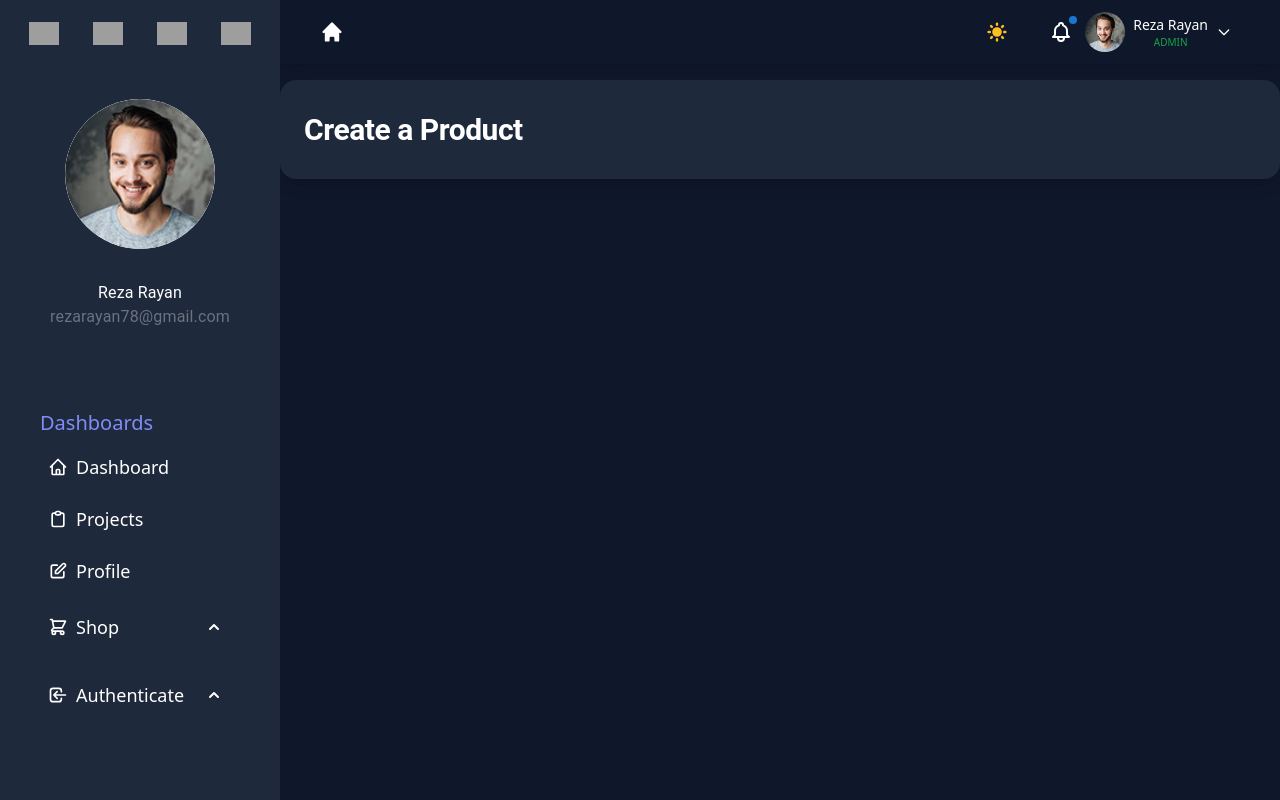
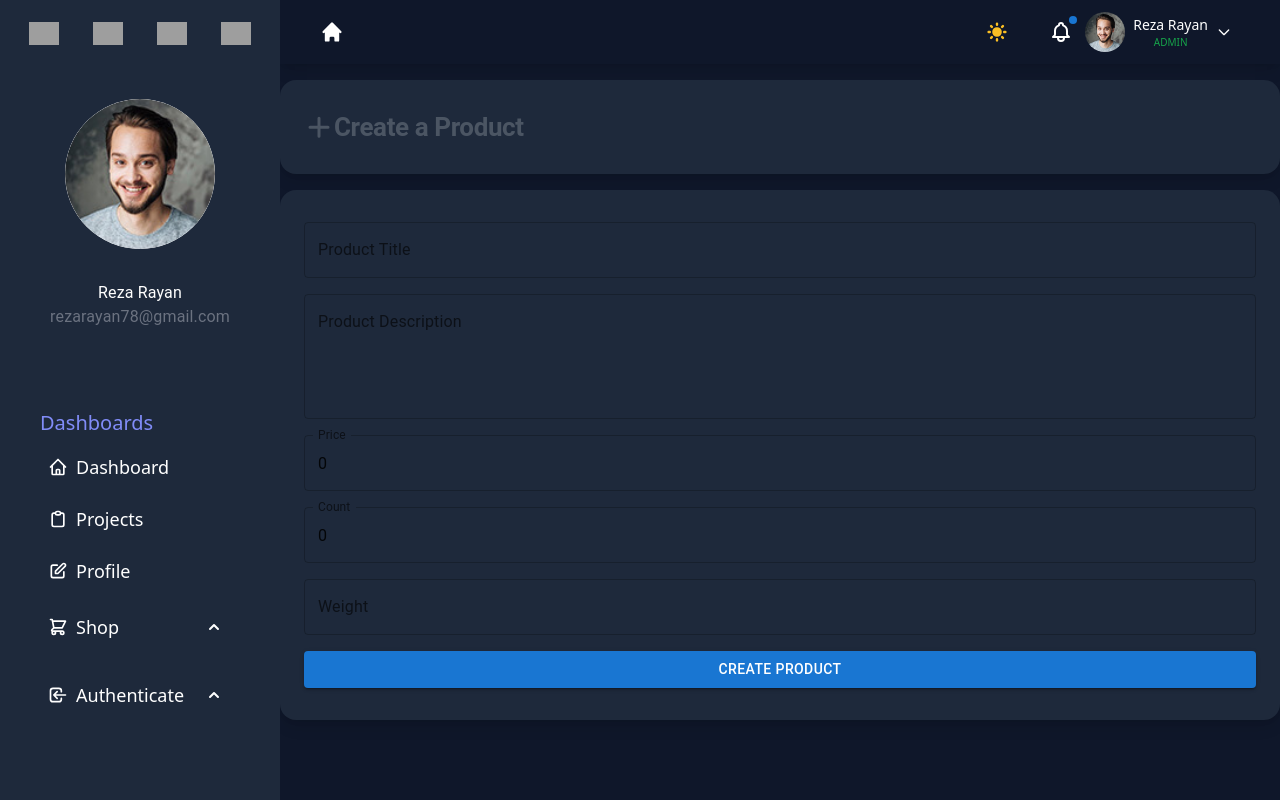
Before and after one commit to Reza-Rayan/amazing-dashboard, a React (Vite) app: page /products/create in a window 1280 px wide. Built offline with nearby package versions, Linux system fonts and the light colour scheme; grey boxes are pictures that could not be loaded.

Commit message:
Add: Create Product page

```diff
--- a/src/app/pages/products/CreateProduct.tsx
+++ b/src/app/pages/products/CreateProduct.tsx
@@ -1,16 +1,149 @@
-import { Typography } from "@mui/material";
-// Custom Components
+import { useNavigate } from "react-router-dom";
+import { PlusIcon } from "@heroicons/react/solid";
+import {
+  Alert,
+  Box,
+  Button,
+  Snackbar,
+  TextField,
+  Typography,
+} from "@mui/material";
+import { Field, Form, Formik } from "formik";
+import { useState } from "react";
+import * as Yup from "yup";
 import CContainer from "../../templates/CContainer";
-// --------------------------------------------------
+
+// Validation schema
+const validationSchema = Yup.object({
+  title: Yup.string().required("Product title is required"),
+  description: Yup.string().required("Product description is required"),
+  price: Yup.number()
+    .required("Price is required")
+    .positive("Price must be a positive number"),
+  count: Yup.number()
+    .required("Count is required")
+    .integer("Count must be an integer")
+    .min(0, "Count cannot be negative"),
+  weight: Yup.string().required("Weight is required"),
+});
 
 const CreateProduct = () => {
+  const navigate = useNavigate();
+  const [openSnackbar, setOpenSnackbar] = useState(false);
+
+  const handleClose = () => {
+    setOpenSnackbar(false);
+  };
+
+  const handleSubmit = (values: any) => {
+    // Handle form submission (e.g., send values to an API)
+    console.log("Product submitted:", values);
+    setOpenSnackbar(true);
+    setTimeout(() => {
+      navigate("/products");
+    }, 3000);
+  };
+
   return (
     <>
       <CContainer>
-        <Typography variant="h1" component="h4" fontSize={30} fontWeight={700}>
+        <Typography
+          variant="h1"
+          component="h4"
+          fontSize={26}
+          fontWeight={700}
+          display={"flex"}
+          className="text-gray-600"
+        >
+          <PlusIcon width={30} />
           Create a Product
         </Typography>
       </CContainer>
+      <CContainer extraClasses="mt-4">
+        <Formik
+          initialValues={{
+            title: "",
+            description: "",
+            price: 0,
+            count: 0,
+            weight: "",
+          }}
+          validationSchema={validationSchema}
+          onSubmit={handleSubmit}
+        >
+          {({ errors, touched }) => (
+            <Form>
+              <Box display={"flex"} flexDirection={"column"} gap={2}>
+                <Field
+                  as={TextField}
+                  name="title"
+                  label="Product Title"
+                  variant="outlined"
+                  fullWidth
+                  error={touched.title && Boolean(errors.title)}
+                  helperText={touched.title && errors.title}
+                />
+                <Field
+                  as={TextField}
+                  name="description"
+                  label="Product Description"
+                  variant="outlined"
+                  fullWidth
+                  multiline
+                  rows={4}
+                  error={touched.description && Boolean(errors.description)}
+                  helperText={touched.description && errors.description}
+                />
+                <Field
+                  as={TextField}
+                  name="price"
+                  label="Price"
+                  type="number"
+                  variant="outlined"
+                  fullWidth
+                  error={touched.price && Boolean(errors.price)}
+                  helperText={touched.price && errors.price}
+                />
+                <Field
+                  as={TextField}
+                  name="count"
+                  label="Count"
+                  type="number"
+                  variant="outlined"
+                  fullWidth
+                  error={touched.count && Boolean(errors.count)}
+                  helperText={touched.count && errors.count}
+                />
+                <Field
+                  as={TextField}
+                  name="weight"
+                  label="Weight"
+                  variant="outlined"
+                  fullWidth
+                  error={touched.weight && Boolean(errors.weight)}
+                  helperText={touched.weight && errors.weight}
+                />
+                <Button type="submit" variant="contained" color="primary">
+                  Create Product
+                </Button>
+              </Box>
+            </Form>
+          )}
+        </Formik>
+      </CContainer>
+
+      {/* SnackBars */}
+      <Snackbar
+        open={openSnackbar}
+        autoHideDuration={3000}
+        onClose={handleClose}
+        anchorOrigin={{ vertical: "top", horizontal: "center" }}
+      >
+        <Alert variant="filled" color="success">
+          Product created successfully
+        </Alert>
+      </Snackbar>
+      {/* End Here */}
     </>
   );
 };
```
